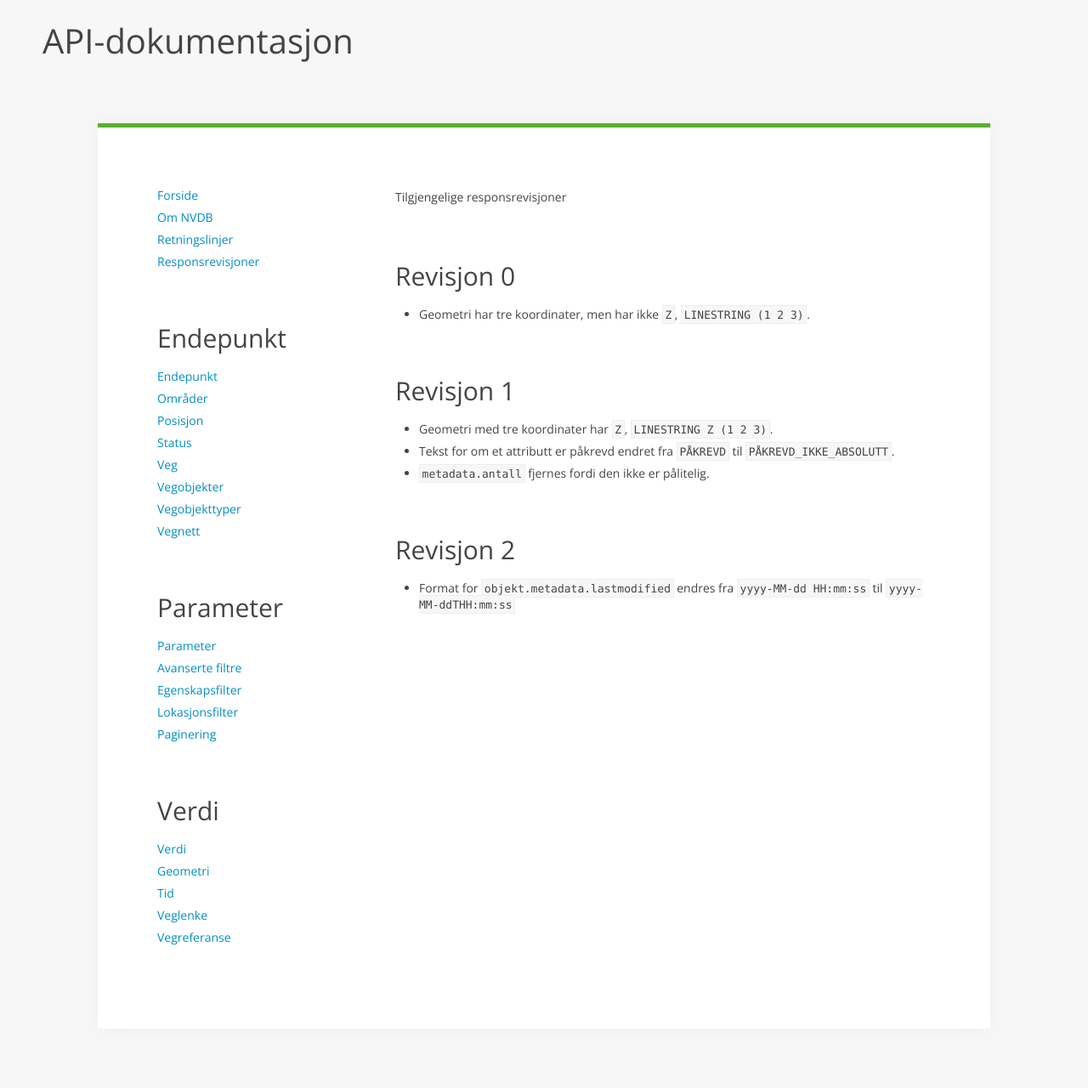
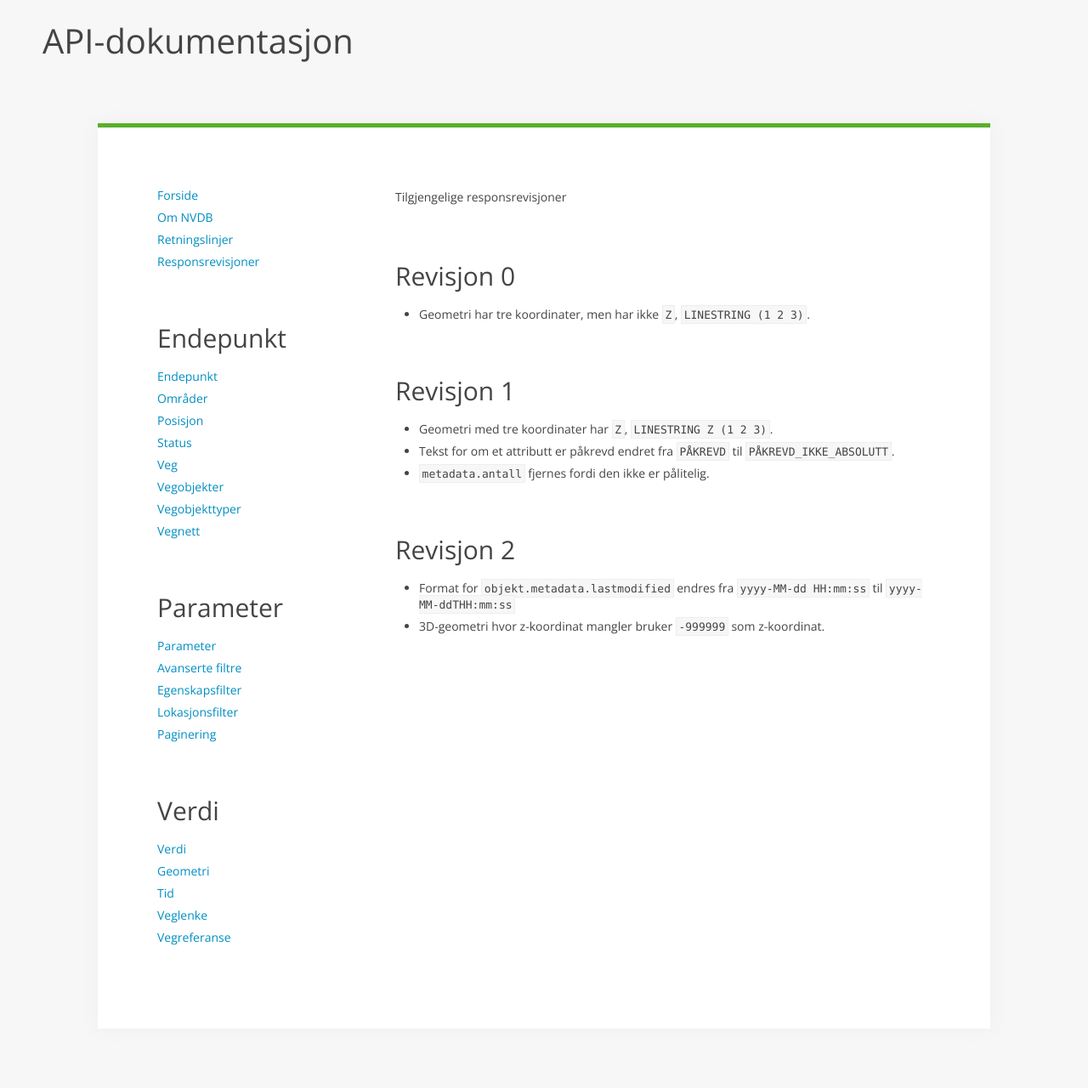
Before and after one commit to nvdb-vegdata/apidokumentasjon, a Jekyll site: the page built from responsrevisjoner.md, in a window 1280 px wide. Shown: the whole page at 85% size. Built offline with Jekyll 4.4.1, drawn with Linux system fonts in a browser that asks for light colours; our own code applies the rules of GitHub Pages for plain Markdown files.

Commit message:
`-999999` som z-koordinat

```diff
--- a/responsrevisjoner.md
+++ b/responsrevisjoner.md
@@ -15,3 +15,4 @@ Tilgjengelige responsrevisjoner
 
 ## Revisjon 2
 * Format for `objekt.metadata.lastmodified` endres fra `yyyy-MM-dd HH:mm:ss` til `yyyy-MM-ddTHH:mm:ss`
+* 3D-geometri hvor z-koordinat mangler bruker `-999999` som z-koordinat.
```
